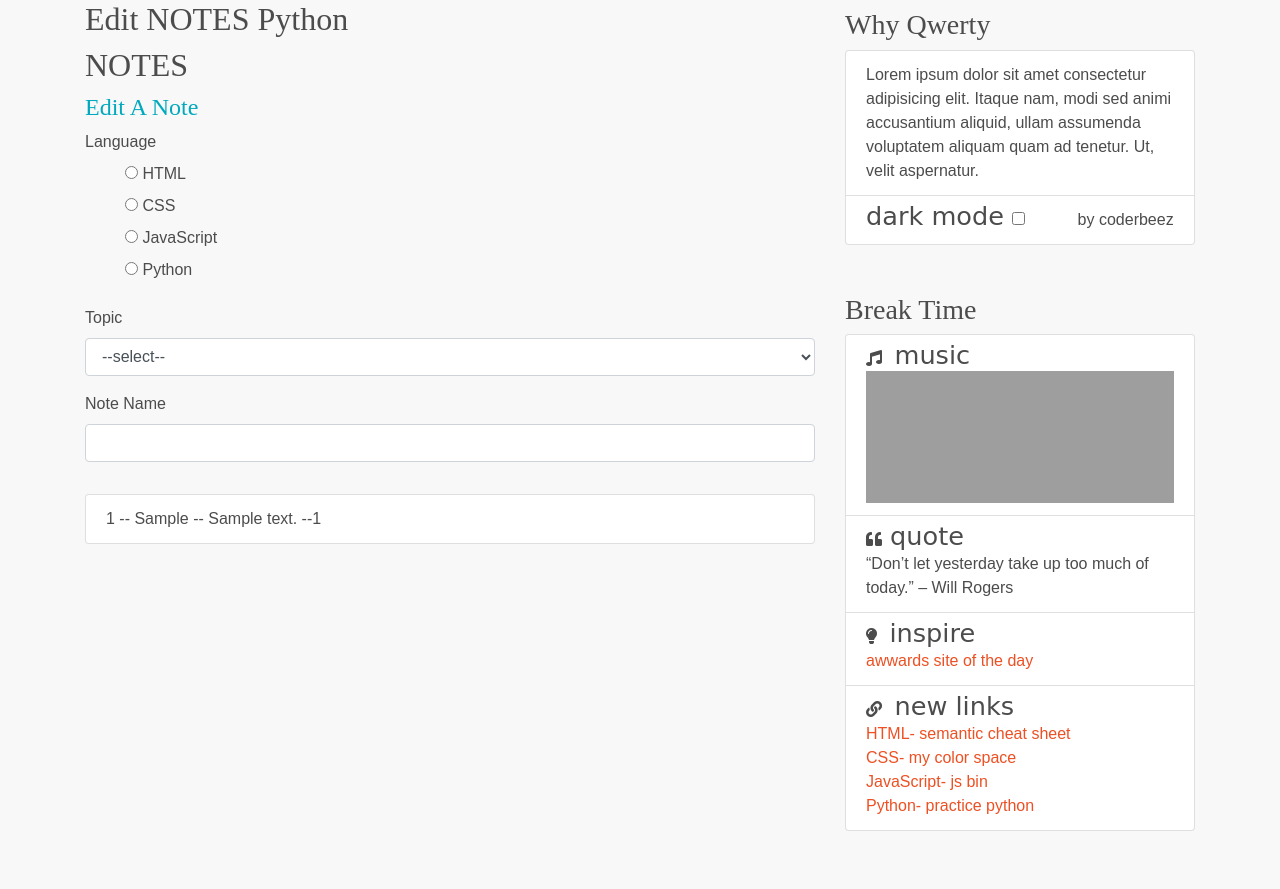
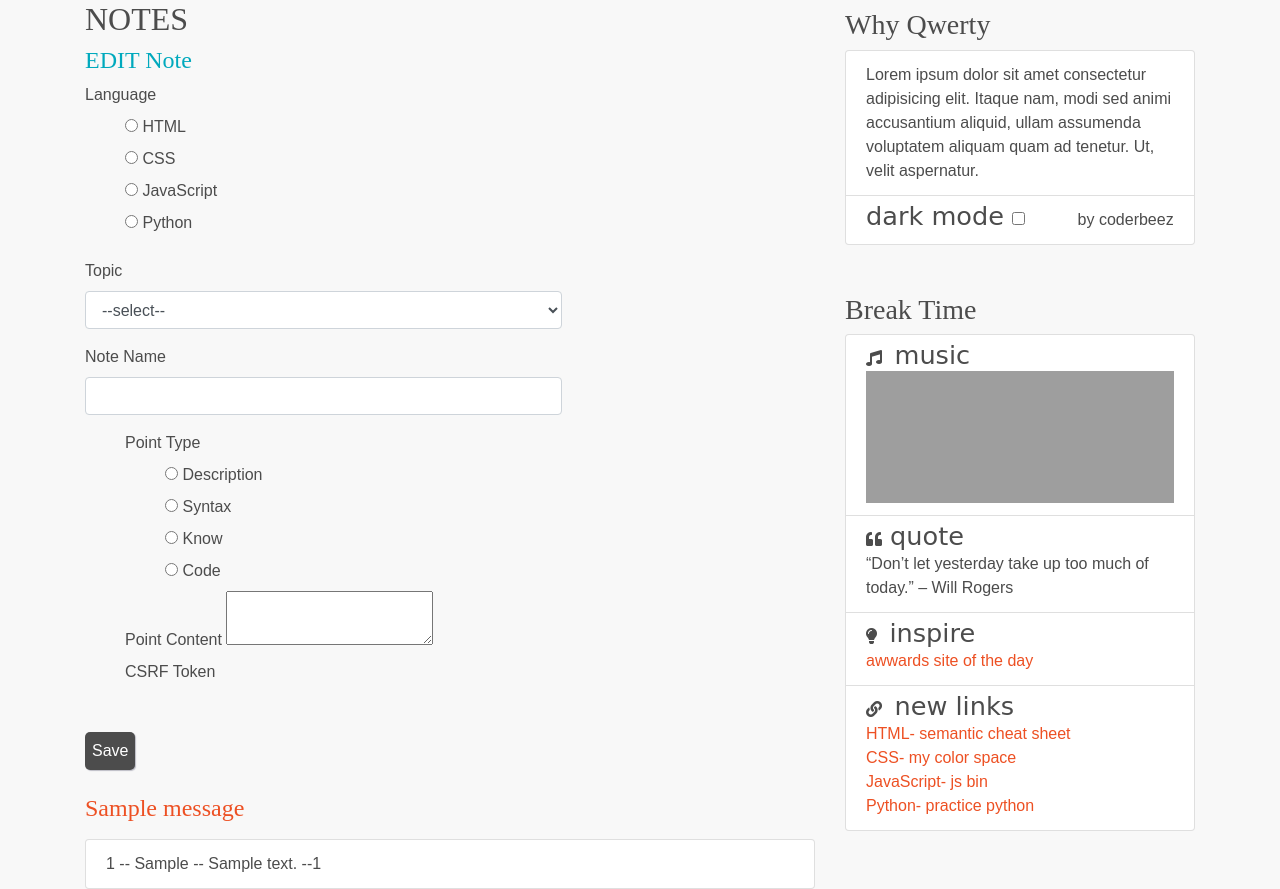
Before and after one commit to coderbeez/qwerty, a Flask app: template templates/editnote.html in a window 1280 px wide. Shown: the part 80-969 px from the top of the page. Before the commit the page ends 911 px from the top, so only its background shows below. Run offline with Flask 2, Linux system fonts and the light colour scheme; the template is opened without the code that fills it: values that come from a table or form of the project are taken from there, most other values are stand-ins (such as "Sample title", 1, 10 or a date in 2020); one stand-in notice (Sample message) is shown; some libraries are stand-ins or nearby versions; some web fonts are replaced; grey boxes are pictures that could not be loaded.

Commit message:
Paste addnote html into editnote html.

```diff
--- a/templates/editnote.html
+++ b/templates/editnote.html
@@ -1,16 +1,17 @@
 {% extends 'base.html' %}
 
 {% block content%}
-<h1>Edit NOTES Python</h1>
 
 
+<div class="row">
+    <div class="col-12 col-md-8">
         <form method="POST" action="">
             {{ form.hidden_tag() }}
             <!--WHY: form instance. hidden_tag method for security - will come back to later-->
             <fieldset class="form-group">
                 <h1 class="">NOTES</h1>
                 <!--?Can I use h1 instead of legend-->
-            <h2 class="">Edit A Note</h2>
+                <h2 class="">EDIT Note</h2>
 
                 <!--INPUT LANGUAGE-->
                 <div class="form-group">
@@ -24,6 +25,7 @@
                     {{ form.language(class="") }}
                     {% endif %}
                 </div>
+                <!--? BOOTSTRAP WITH RADIO-->
 
                 <!--INPUT TOPIC-->
                 <div class="form-group">
@@ -40,6 +42,7 @@
                     {% endif %}
                 </div>
 
+
                 <!--INPUT NAME-->
                 <div class="form-group">
                     {{ form.name.label(class="form-control-label") }}
@@ -55,8 +58,51 @@
                     {% endif %}
                 </div>
 
+
+
+                {% for subform in form.points %}
+                <ul>
+                    {% for subfield in subform %}
+                    <li>{{ subfield.label }} {{ subfield }}</li>
+                    {% endfor %}
+                </ul>
+                {% endfor %}
+
+
+<!--WHERE: https://stackoverflow.com/questions/17202644/how-to-iterate-wtforms-fieldlist-with-jinja2-->
+
+
+
             </fieldset>
+            <!--WHAT: Bootstrap class form-group-->
+            <!--WHAT: Fieldset element groups data in a form-->
+            <!--WHAT: Legend element label for fieldset-->
+            <!--WHAT: Note how to add classes to variables. Pass in a class argument.-->
+
+            <!--SUBMIT BUTTON-->
+            <div class="form-group">
+                {{ form.submit(class="btn button-style") }}
+                {% with messages = get_flashed_messages() %}
+                {% if messages %}
+                {% for message in messages %}
+                <h2 class="message--oops">{{ message }}</h2>
+                {% endfor %}
+                {% endif %}
+                {% endwith %}
+            </div>
+
+            <!--WHAT: Facility to print flash messages on all pages-->
+
+
+
         </form>
+
+    </div>
+</div>
+
+
+
+
 
         <ul class="list-group p-0">
                 {% for point in note.points|sort(attribute="point_type") %}
```
Lines whose indentation alone changed are shown as unchanged.
